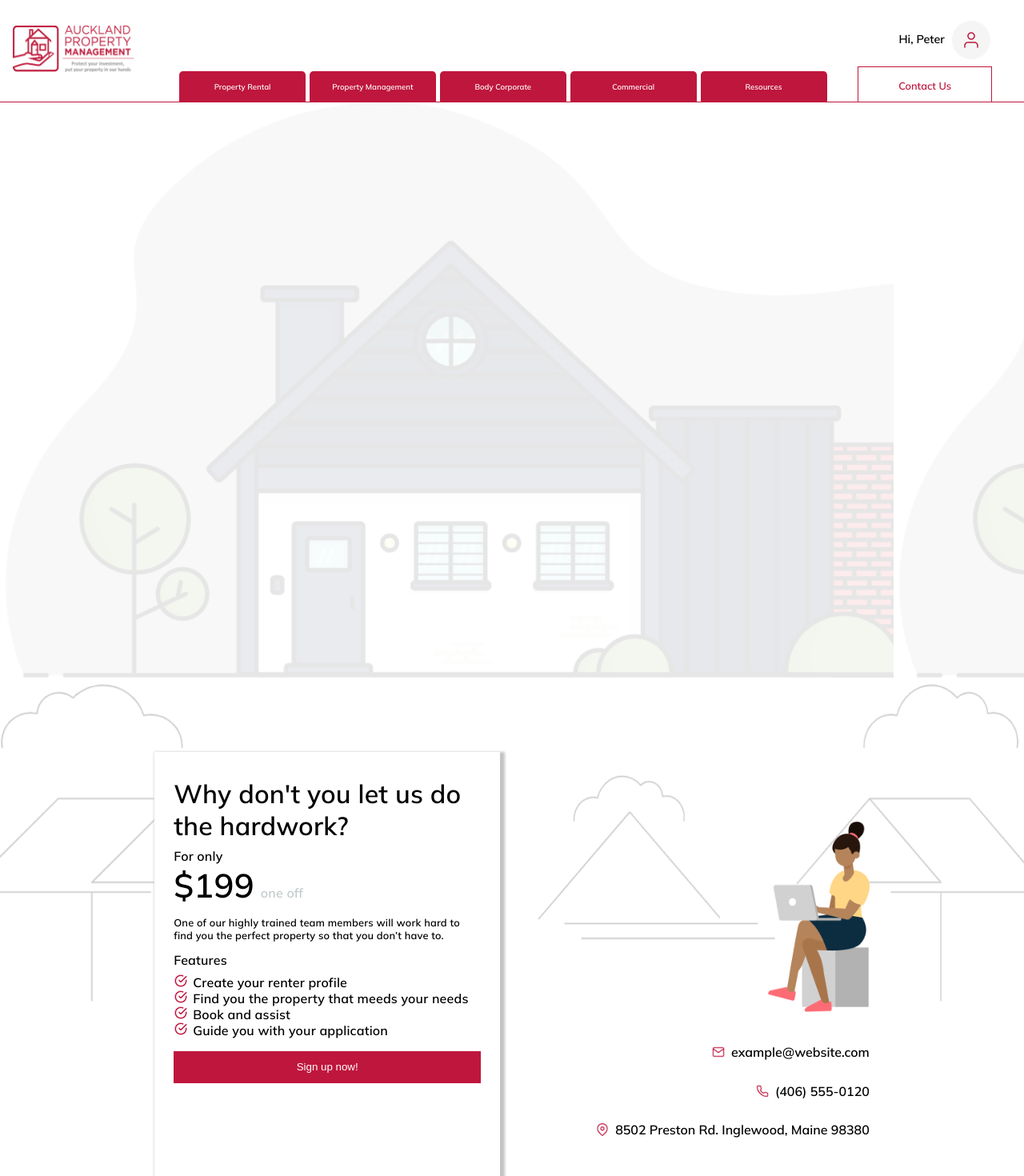
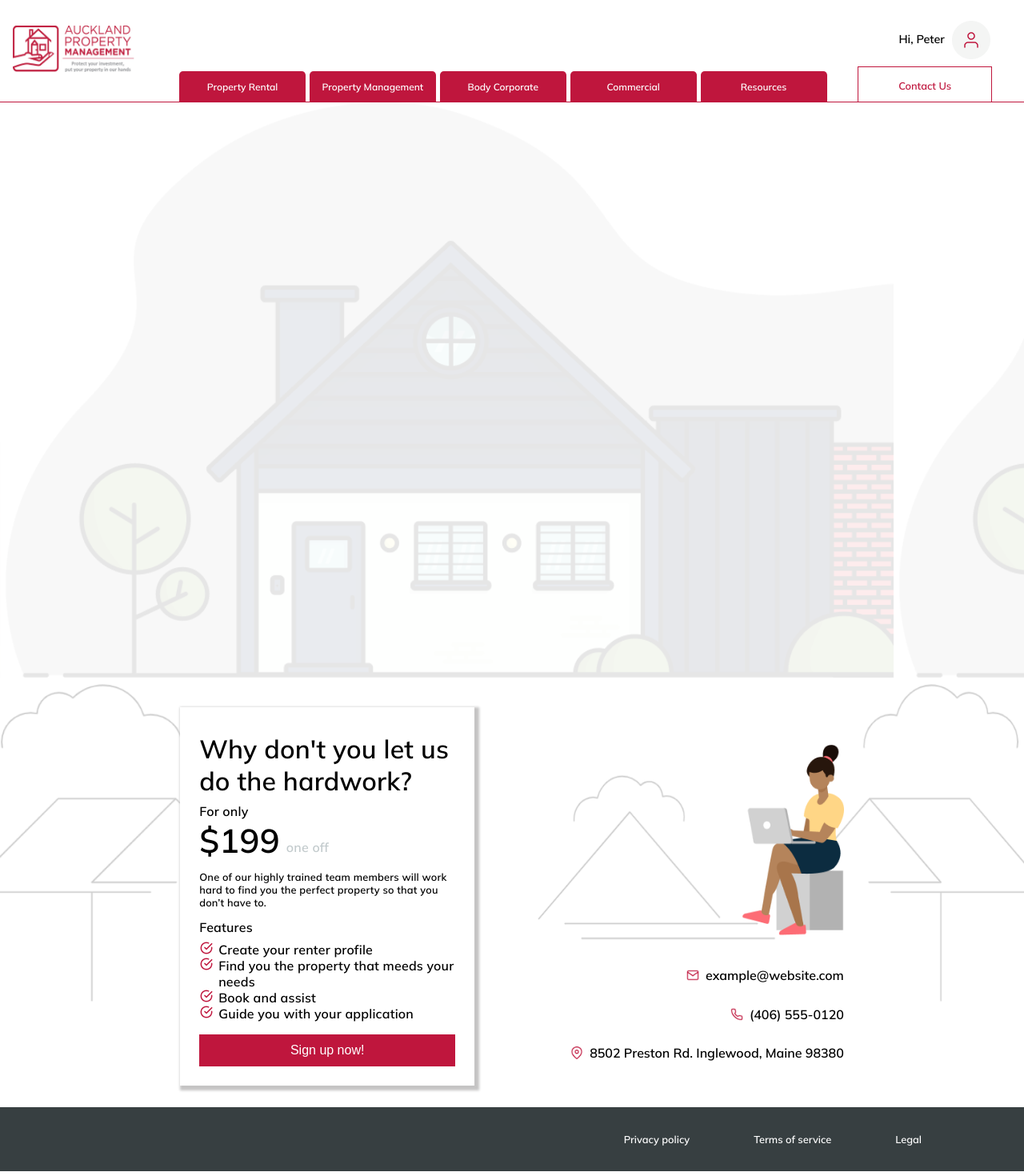
Before and after one commit to Melvin-n/mission6-frontend, a React (Create React App) app: page / in a window 1280 px wide. Shown: the top 1470 px of the page at 80% size. Built offline with nearby package versions, Linux system fonts and the light colour scheme.

Commit message:
added hover effects, resized some elements, applied different size units

```diff
--- a/src/components/Header.tsx
+++ b/src/components/Header.tsx
@@ -6,11 +6,11 @@ const Header = () => {
     <div id='header-container'>
         <img id='logo-left' src='./images/Search/Auckland-Property-Management-Web-Logo.png' alt='logo' />
         <ul id='header-navbar-list'>
-            <li className='header-navbar-list-item'>Property Rental</li>
-            <li className='header-navbar-list-item'>Property Management</li>
-            <li className='header-navbar-list-item'>Body Corporate</li>
-            <li className='header-navbar-list-item'>Commercial</li>
-            <li className='header-navbar-list-item'>Resources</li>
+            <li id='nav-property-rental' className='header-navbar-list-item'>Property Rental</li>
+            <li id='nav-property-mgmt' className='header-navbar-list-item'>Property Management</li>
+            <li id='nav-corporate' className='header-navbar-list-item'>Body Corporate</li>
+            <li id='nav-commercial' className='header-navbar-list-item'>Commercial</li>
+            <li id='nav-resources' className='header-navbar-list-item'>Resources</li>
         </ul>
         <div id='right-header-content'>
             <div id='header-user-info'>
--- a/src/styles/footer.css
+++ b/src/styles/footer.css
@@ -1,12 +1,12 @@
 #footer-container {
     width: 100%;
-    height: 100vh;
+    height: 38rem;
 }
 
 #footer-hero {
     background-image: url('../../public/images/Search/wavy-merged.png');
     width: 100%;
-    height: 90%;
+    min-height: 33rem;
     background-size: contain;
     background-repeat: no-repeat;
     display: flex;
@@ -14,12 +14,15 @@
     justify-content: center;
     align-items: center;
     gap: 5rem;
+    margin-bottom: 0.5rem;
 }
 
 #signup-box {
+    display: block;
     margin-top: 1rem;
-    width: 30%;
-    height: 70%;
+    width: 20rem;
+    min-height: 70%;
+    max-height: 80%;
     box-shadow: 3px 3px 3px 3px rgb(197, 196, 196);
     background-color: white;
     padding: 1.5rem;
@@ -112,11 +115,17 @@
     border: none;
     min-height: 2.5rem;
     margin-top: 1rem;
+    font-size: 1rem;
 }
 
 #signup-box-features-text {
     margin-top: 0.5rem;
     margin-bottom: 0.5rem;
+}
+
+#signup-footer-button:hover {
+    background-color: #900F2D;
+    cursor: pointer;
 }
 
 #footer-hero-image {
@@ -128,8 +137,12 @@
 #footer-bottom {
     background-color: #373F41;
     width: 100%;
-    height: 13%;
+    height: 5rem;
     display: flex;
+    position: static;
+    bottom: 0;
+    margin:0;
+    padding: 0;
 }
 
 #footer-bottom-list {
--- a/src/styles/header.css
+++ b/src/styles/header.css
@@ -37,7 +37,7 @@ body {
     background-color: var(--main-red);
     color: white;
     margin-bottom: 0;
-    font-size: 0.6rem;
+    font-size: 0.75rem;
     min-height: 2.4rem;
     border-top-left-radius: 0.3rem;
     border-top-right-radius: 0.3rem;
@@ -45,6 +45,11 @@ body {
     align-items: center;
     justify-content: center;
 
+}
+
+.header-navbar-list-item:hover {
+    background-color: #900F2D;
+    cursor: pointer;
 }
 
 #logo-left {
```
Also changed, not shown: src/components/Footer.tsx (line endings or trailing spaces).
